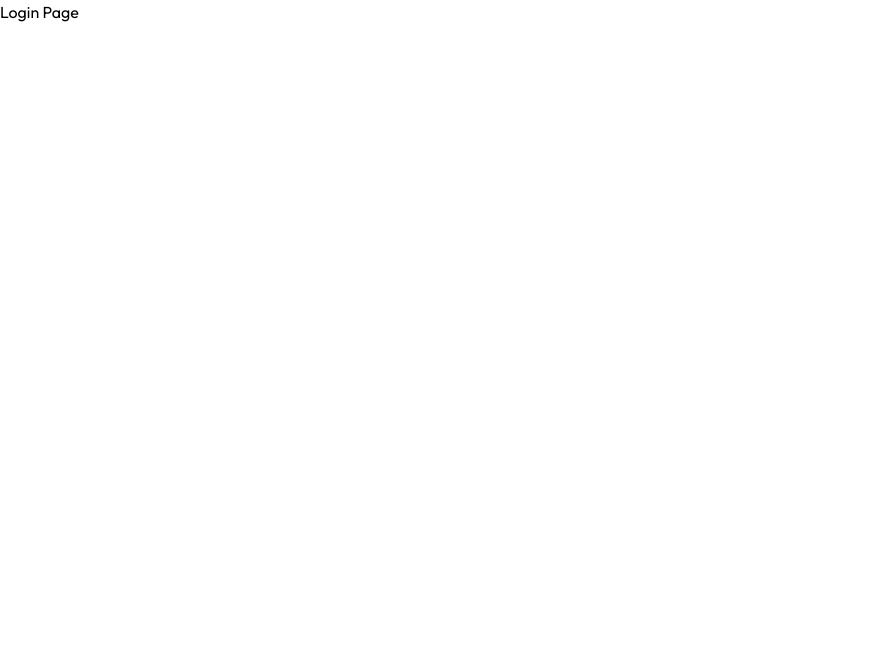
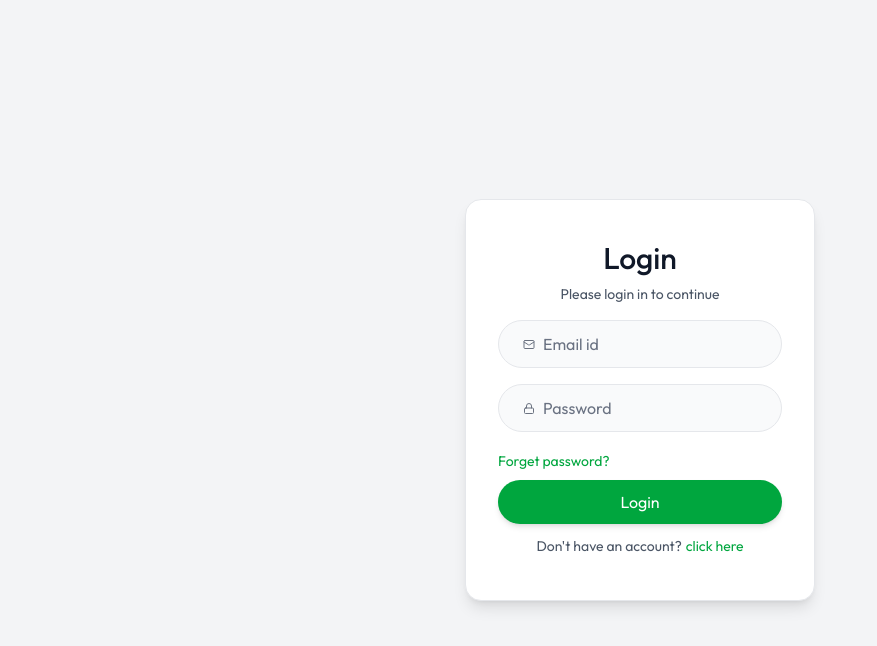
Before and after one commit to arup-ratan-dey/resume-builder, a React (Vite) app in the folder client/: page /login in a window 1280 px wide. Shown: the top 646 px of the page, without its empty margins (0-877 px from the left). Built offline with nearby package versions, Linux system fonts and the light colour scheme.

Commit message:
made the login and signup page

```diff
--- a/client/src/pages/Login.jsx
+++ b/client/src/pages/Login.jsx
@@ -1,9 +1,108 @@
-import React from 'react'
+import { Lock, Mail, User2Icon } from "lucide-react";
+import React from "react";
 
 const Login = () => {
+  const query = new URLSearchParams(window.location.search)
+  const urlState = query.get('state')
+  const [state, setState] = React.useState(urlState || "login")
+
+  const [formData, setFormData] = React.useState({
+    name: '',
+    email: '',
+    password: ''
+  })
+
+  const handleSubmit = (e) => {
+    e.preventDefault()
+  }
+
+  const handleChange = (e) => {
+    const { name, value } = e.target
+    setFormData(prev => ({ ...prev, [name]: value }))
+  }
+
   return (
-    <div>Login Page</div>
-  )
-}
+    <div className='flex items-center justify-center min-h-screen bg-gray-100'>
+      <form
+        onSubmit={handleSubmit}
+        className="sm:w-87.5 w-full text-center bg-white border border-gray-200 rounded-2xl px-8 shadow-lg"
+      >
+        <h1 className="text-gray-900 text-3xl mt-10 font-medium">
+          {state === "login" ? "Login" : "Sign up"}
+        </h1>
 
-export default Login
+        <p className="text-gray-600 text-sm mt-2">Please {state} in to continue</p>
+
+        {state !== "login" && (
+          <div className="flex items-center mt-6 w-full bg-gray-50 border border-gray-200 h-12 rounded-full overflow-hidden pl-6 gap-2 ">
+            <User2Icon size={16} color='#6B7280'/>
+            <input
+              type="text"
+              name="name"
+              placeholder="Name"
+              className="w-full bg-transparent text-gray-900 placeholder-gray-500 border-none outline-none "
+              value={formData.name}
+              onChange={handleChange}
+              required
+            />
+          </div>
+        )}
+
+        <div className="flex items-center w-full mt-4 bg-gray-50 border border-gray-200 h-12 rounded-full overflow-hidden pl-6 gap-2 ">
+          <Mail size={13} color='#6B7280'/>
+          <input
+            type="email"
+            name="email"
+            placeholder="Email id"
+            className="w-full bg-transparent text-gray-900 placeholder-gray-500 border-none outline-none "
+            value={formData.email}
+            onChange={handleChange}
+            required
+          />
+        </div>
+
+        <div className=" flex items-center mt-4 w-full bg-gray-50 border border-gray-200 h-12 rounded-full overflow-hidden pl-6 gap-2 ">
+          <Lock size={13} color='#6B7280'/>
+          <input
+            type="password"
+            name="password"
+            placeholder="Password"
+            className="w-full bg-transparent text-gray-900 placeholder-gray-500 border-none outline-none"
+            value={formData.password}
+            onChange={handleChange}
+            required
+          />
+        </div>
+
+        <div className="mt-4 text-left">
+          <button className="text-sm text-green-600 hover:underline">
+            Forget password?
+          </button>
+        </div>
+
+        <button
+          type="submit"
+          className="mt-2 w-full h-11 rounded-full text-white bg-green-600 hover:bg-green-500 transition shadow-md"
+        >
+          {state === "login" ? "Login" : "Sign up"}
+        </button>
+
+        <p
+          onClick={() =>
+            setState((prev) => (prev === "login" ? "register" : "login"))
+          }
+          className="text-gray-600 text-sm mt-3 mb-11 cursor-pointer"
+        >
+          {state === "login"
+            ? "Don't have an account?"
+            : "Already have an account?"}
+          <span className="text-green-600 hover:underline ml-1">
+            click here
+          </span>
+        </p>
+      </form>
+    </div>
+  );
+};
+
+export default Login;
```
